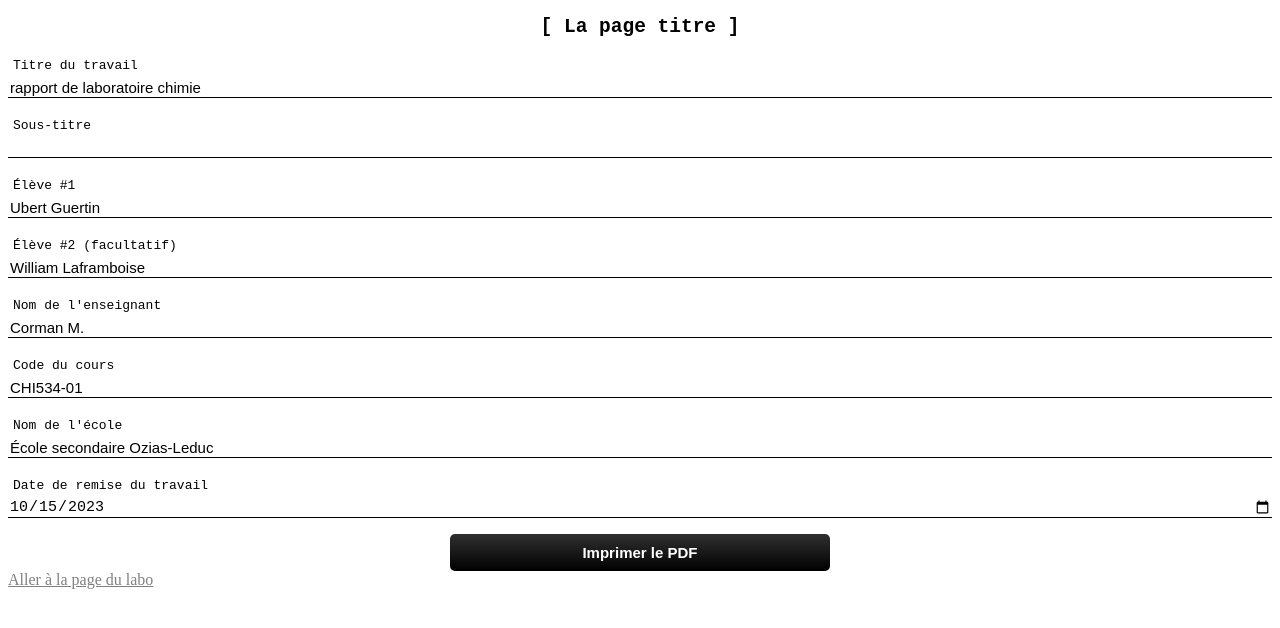
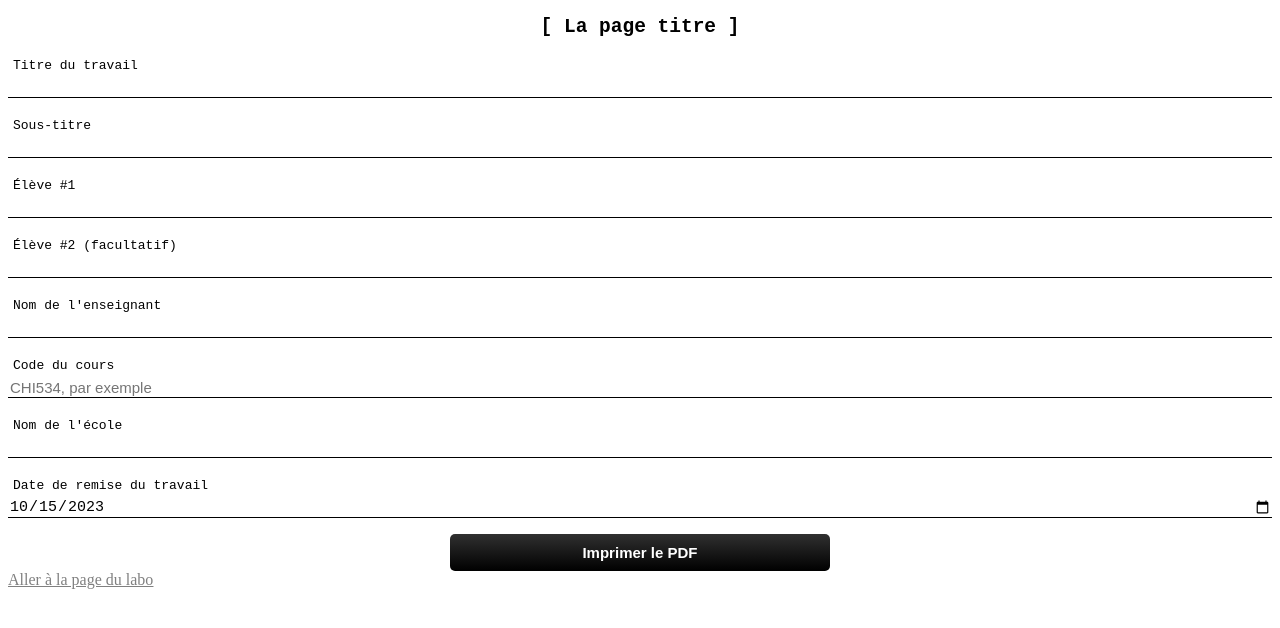
Before and after one commit to VoktexYT/LaboMaker, a plain HTML site: page Title Page/index.html in a window 1280 px wide. Drawn offline with Linux system fonts and the light colour scheme.

Commit message:
Update index.html

```diff
--- a/Title Page/index.html
+++ b/Title Page/index.html
@@ -13,13 +13,13 @@
         <section class="start">
             <h1>[ La page titre ]</h1>
             <ul>
-                <li id="title_nav"><input type="text" id="a" value="rapport de laboratoire chimie"><label for="a">Titre du travail</label></li>
+                <li id="title_nav"><input type="text" id="a" value=""><label for="a">Titre du travail</label></li>
                 <li id="subtitle_nav"><input type="text" id="b"><label for="b">Sous-titre</label></li>
-                <li id="studentName1_nav"><input type="text" id="c" name="nbr-student" value="Ubert Guertin"><label for="c">Élève #1</label></li>
-                <li id="studentName2_nav"><input type="text" id="d" name="nbr-student" value="William Laframboise"><label for="d">Élève #2 (facultatif)</label></li>
-                <li id="teacherName_nav"><input type="text" id="e" value="Corman M."><label for="e">Nom de l'enseignant</label></li>
-                <li id="class_nav"><input type="text" id="f" value="CHI534-01" placeholder="CHI534, par exemple"><label for="f">Code du cours</label></li>
-                <li id="schoolName_nav"><input type="text" id="g" value="École secondaire Ozias-Leduc"><label for="g">Nom de l'école</label></li>
+                <li id="studentName1_nav"><input type="text" id="c" name="nbr-student" value=""><label for="c">Élève #1</label></li>
+                <li id="studentName2_nav"><input type="text" id="d" name="nbr-student" value=""><label for="d">Élève #2 (facultatif)</label></li>
+                <li id="teacherName_nav"><input type="text" id="e" value=""><label for="e">Nom de l'enseignant</label></li>
+                <li id="class_nav"><input type="text" id="f" value="" placeholder="CHI534, par exemple"><label for="f">Code du cours</label></li>
+                <li id="schoolName_nav"><input type="text" id="g" value=""><label for="g">Nom de l'école</label></li>
                 <li id="date_nav"><input type="date" id="h"><label for="h">Date de remise du travail</label></li>
             </ul>
         </section>
```
